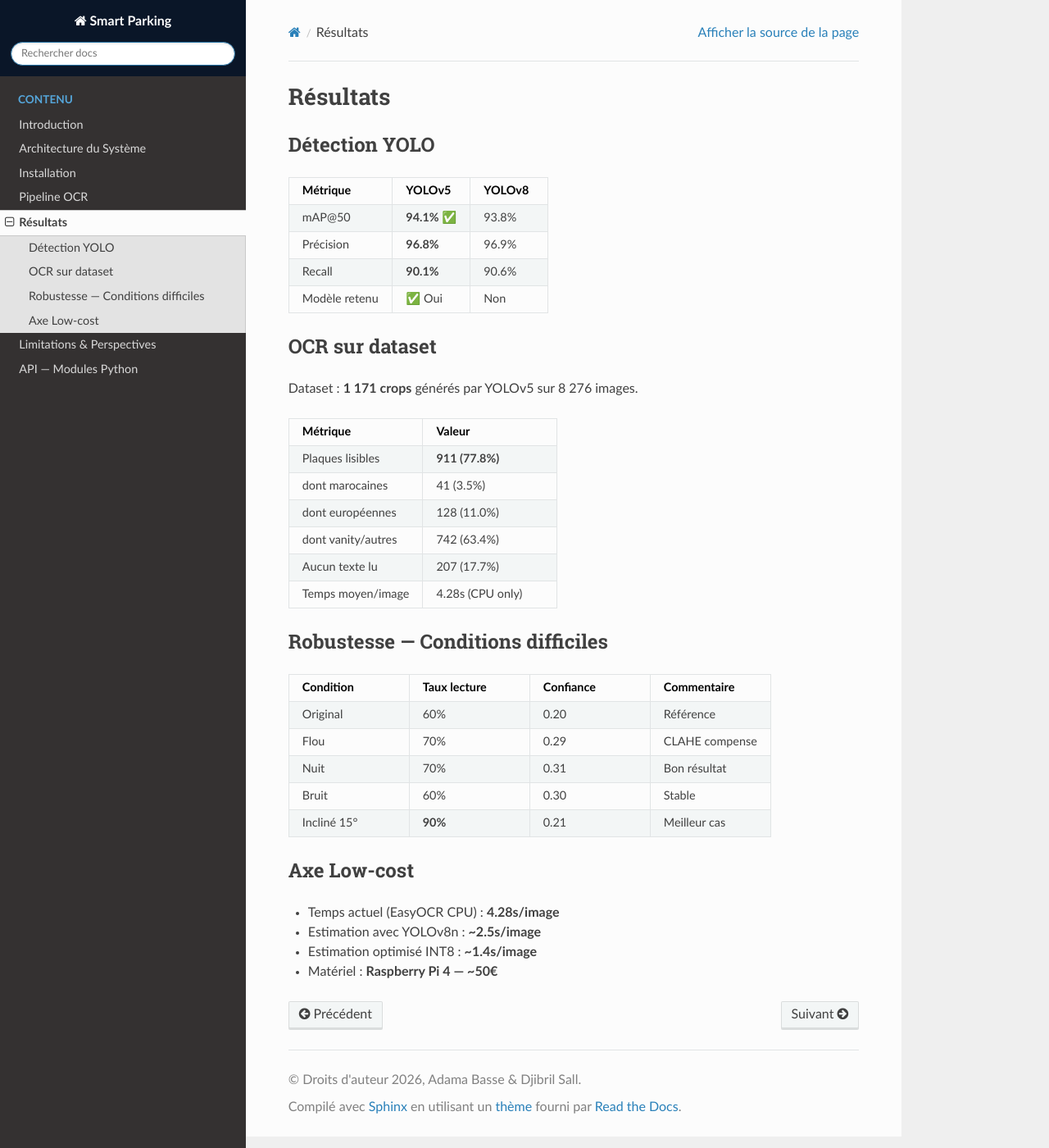
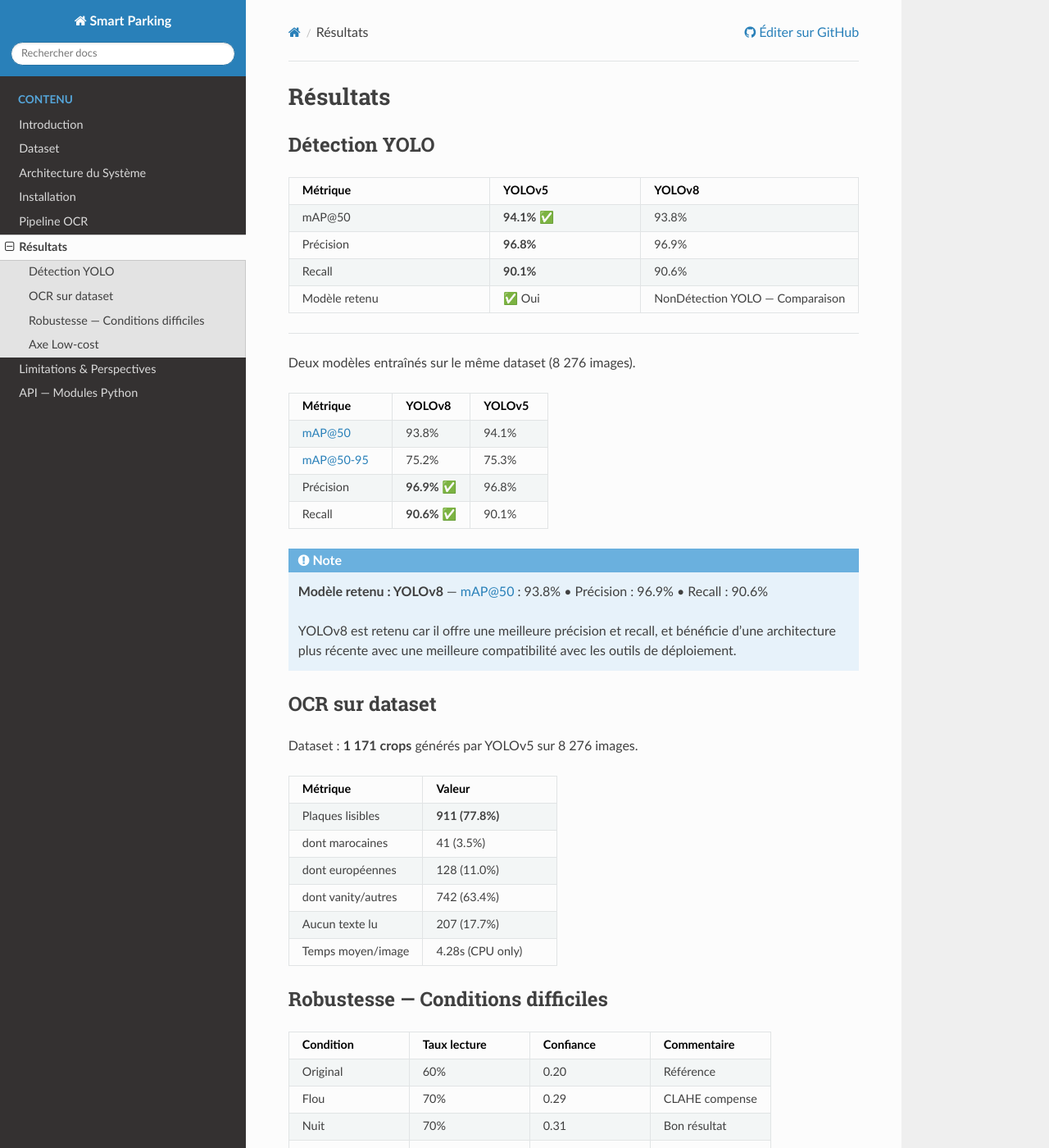
Before and after one commit to adama-basse/Smart_Parking, a Sphinx documentation site: the page built from docs/source/resultats.rst, in a window 1280 px wide and 1400 px high. Shown: the whole window at 82% size. Built offline with Sphinx 7.4.7 and the Read the Docs theme 3.1.0, drawn with Linux system fonts in a browser that asks for light colours; some of the changed text lies outside the part shown.

Commit message:
Update docs: dataset, YOLOv8, resultats comparaison, limitations

```diff
--- a/docs/source/conf.py
+++ b/docs/source/conf.py
@@ -1,27 +1,31 @@
-import os
-import sys
+import os, sys
 sys.path.insert(0, os.path.abspath('../..'))
 
 project   = 'Smart Parking'
-copyright = '2026, Adama Basse & Djibril Sall'
+copyright = '2026, Adama Basse'
 author    = 'Adama Basse'
 release   = '1.0'
+language  = 'fr'
 
 extensions = [
     'sphinx.ext.autodoc',
     'sphinx.ext.viewcode',
-    'sphinx.ext.napoleon',
     'myst_parser',
 ]
 
-templates_path   = ['_templates']
-exclude_patterns = []
-language         = 'fr'
-html_theme       = 'sphinx_rtd_theme'
-html_static_path = ['_static']
+html_theme = 'sphinx_rtd_theme'
 
 html_theme_options = {
-    'logo_only'           : False,
+    'display_version'     : True,
     'navigation_depth'    : 4,
-    'style_nav_header_background': '#0A1628',
+    'titles_only'         : False,
 }
+
+# Lien "Éditer sur GitHub"
+html_context = {
+    'display_github' : True,
+    'github_user'    : 'adama-basse',
+    'github_repo'    : 'Smart_Parking',
+    'github_version' : 'main',
+    'conf_py_path'   : '/docs/source/',
+}
--- a/docs/source/index.rst
+++ b/docs/source/index.rst
@@ -14,6 +14,7 @@ Projet Computer Vision 2025/2026.
    :caption: Contenu
 
    introduction
+   dataset
    architecture
    installation
    pipeline
--- a/docs/source/introduction.rst
+++ b/docs/source/introduction.rst
@@ -8,7 +8,7 @@ via OCR, identifie la marque du véhicule et gère les sessions de stationnement
 Objectifs
 ---------
 
-- Détecter les plaques avec **YOLOv5** (mAP\@50 = 94.1%)
+- Détecter les plaques avec **YOLOv8** (mAP\@50 = 93.8%)
 - Lire le texte avec **EasyOCR** (double passe EN + AR)
 - Identifier la marque du véhicule parmi **50 marques**
 - Gérer les entrées/sorties via une interface **Streamlit** hors connexion
--- a/docs/source/resultats.rst
+++ b/docs/source/resultats.rst
@@ -22,7 +22,38 @@ Détection YOLO
      - 90.6%
    * - Modèle retenu
      - ✅ Oui
-     - Non
+     - NonDétection YOLO — Comparaison
+-----------------------------
+
+Deux modèles entraînés sur le même dataset (8 276 images).
+
+.. list-table::
+   :widths: 40 30 30
+   :header-rows: 1
+
+   * - Métrique
+     - YOLOv8
+     - YOLOv5
+   * - mAP@50
+     - 93.8%
+     - 94.1%
+   * - mAP@50-95
+     - 75.2%
+     - 75.3%
+   * - Précision
+     - **96.9%** ✅
+     - 96.8%
+   * - Recall
+     - **90.6%** ✅
+     - 90.1%
+
+.. note::
+
+   **Modèle retenu : YOLOv8** — mAP@50 : 93.8% • Précision : 96.9% • Recall : 90.6%
+
+   YOLOv8 est retenu car il offre une meilleure précision et recall,
+   et bénéficie d'une architecture plus récente avec une meilleure
+   compatibilité avec les outils de déploiement.
 
 OCR sur dataset
 ---------------
```
Also changed, not shown: README.md (+49 -4 lines), docs/source/dataset.rst (added, +120 -0 lines).
